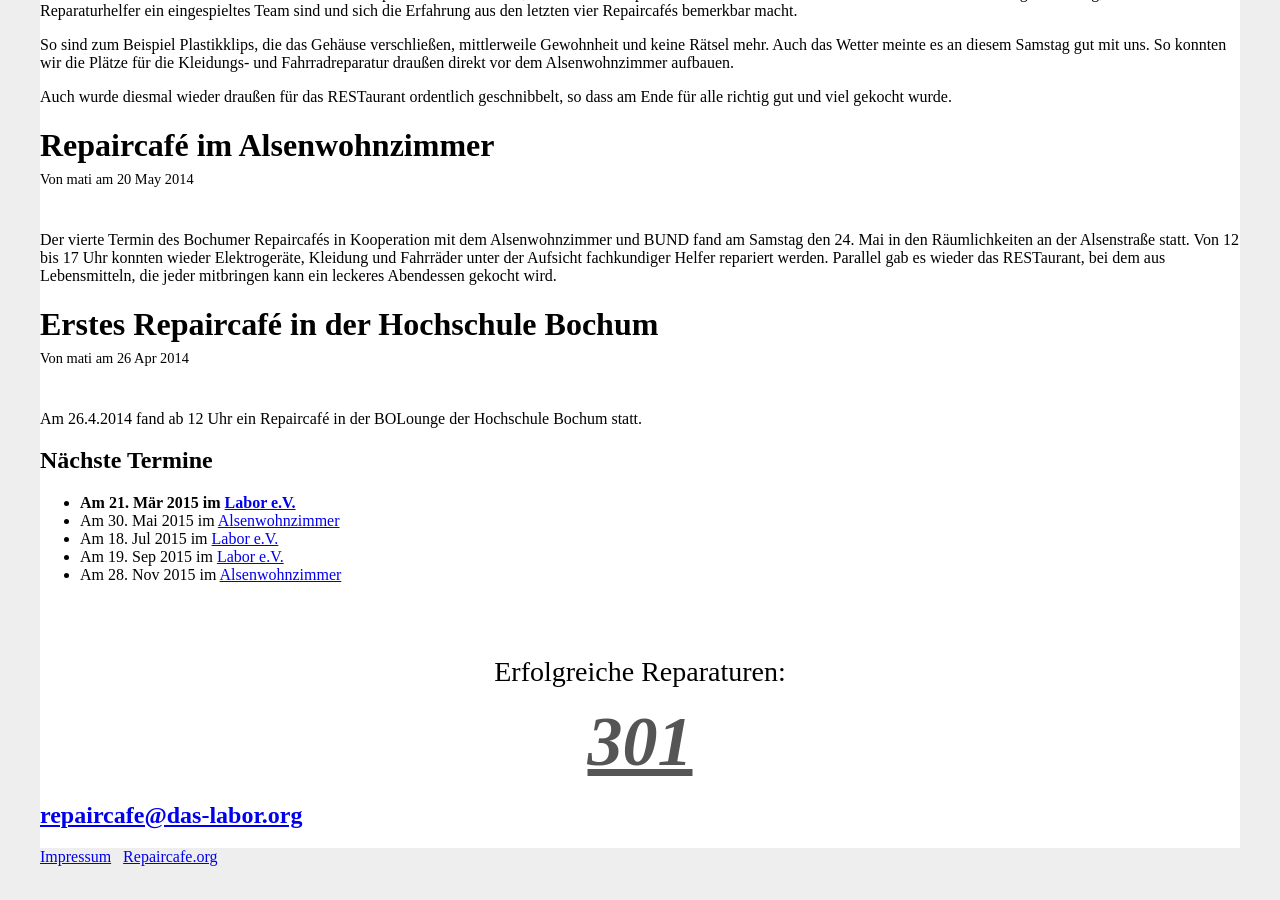
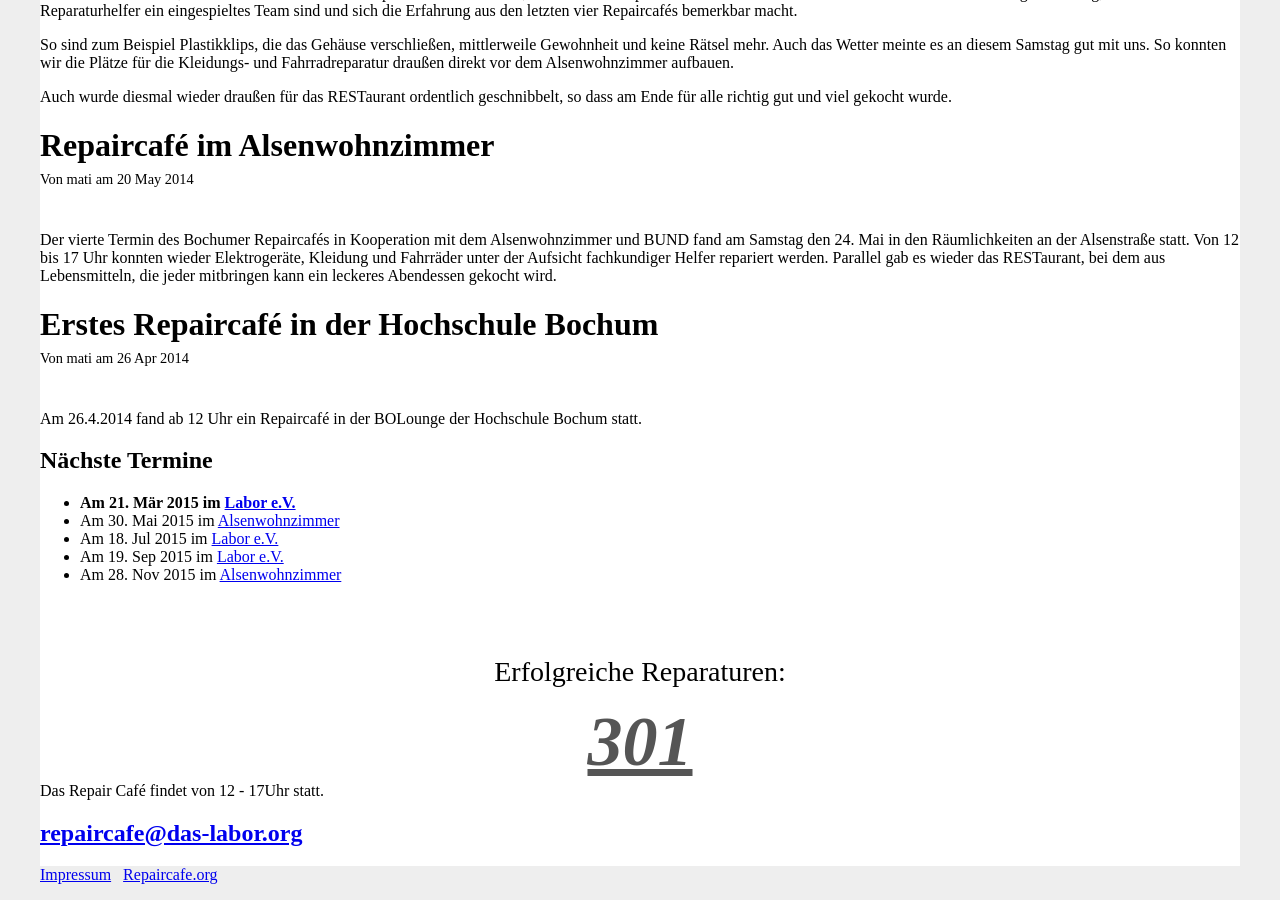
Before and after one commit to das-labor/repaircafe-bochum.de, a Jekyll site: the page built from index.html, in a window 1280 px wide and 900 px high, scrolled down 1809 px. Built offline with Jekyll 4.4.1, drawn with Linux system fonts in a browser that asks for light colours; nearby versions of some CDN libraries; library files that are not in the unit come from our copies; comment, search, counter and statistics services are not loaded.

Commit message:
Uhrzeit hinzugefügt

```diff
--- a/_layouts/default.html
+++ b/_layouts/default.html
@@ -67,6 +67,7 @@
 						{% else %}
 							<div class="repaircounter">Erfolgreiche Reparaturen: <a href="{{ site.url }}/reparaturen.html"><em>{{ site.data.reparaturen | size | times:0.7 | replace_first:'.0','' | replace_first:'.1','' | replace_first:'.2','' | replace_first:'.3','' | replace_first:'.4','' | replace_first:'.5','' | replace_first:'.6','' | replace_first:'.7','' | replace_first:'.8','' | replace_first:'.9','' }}</em></a></div>
 						{% endif %}
+						Das Repair Café findet von 12 - 17Uhr statt.<br>
 						<h2><a href='mailto:repaircafe@das-labor.org'>repaircafe@das-labor.org</a></h2>
 					</div>
 					{% endif %}
```
